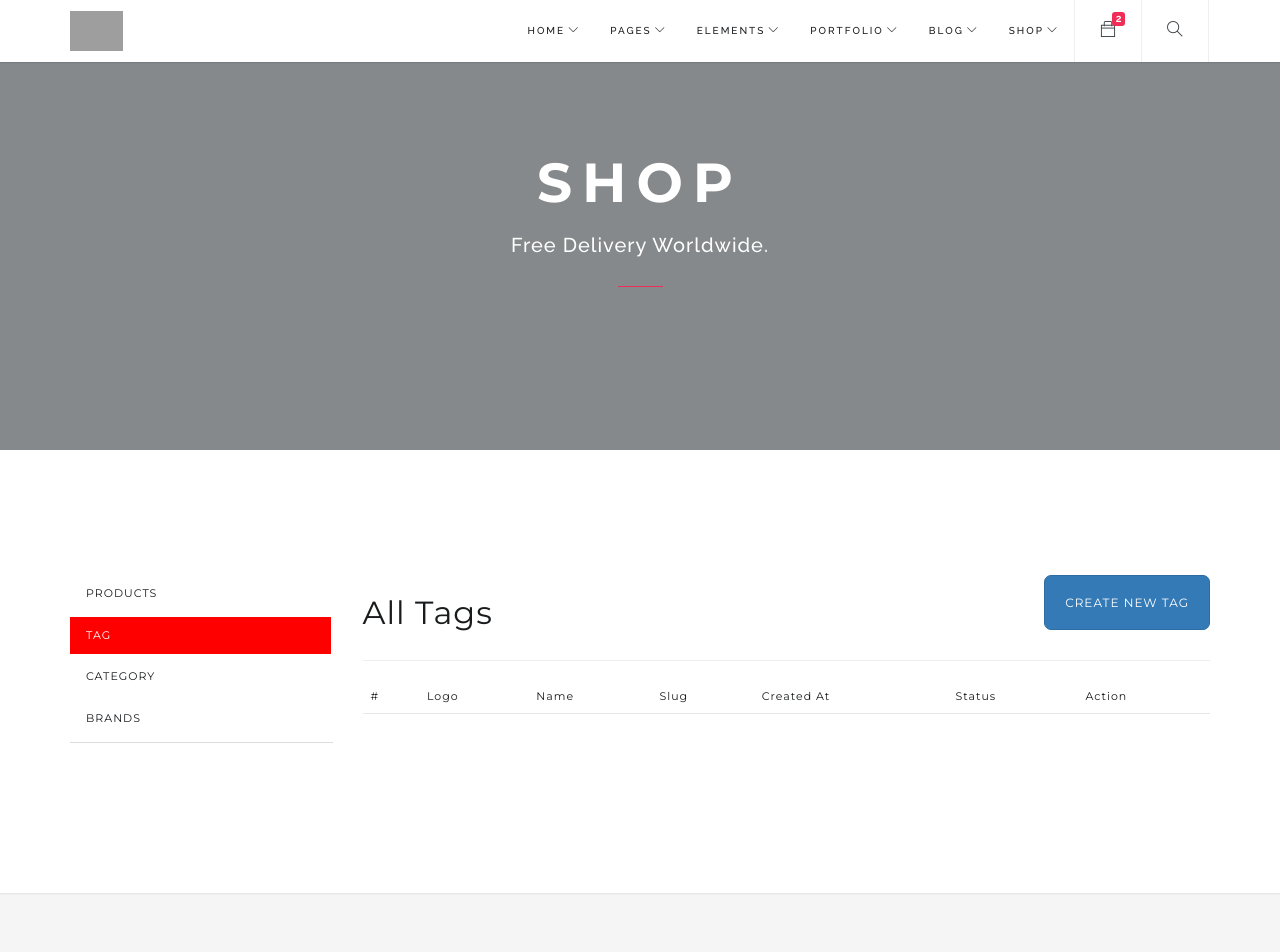
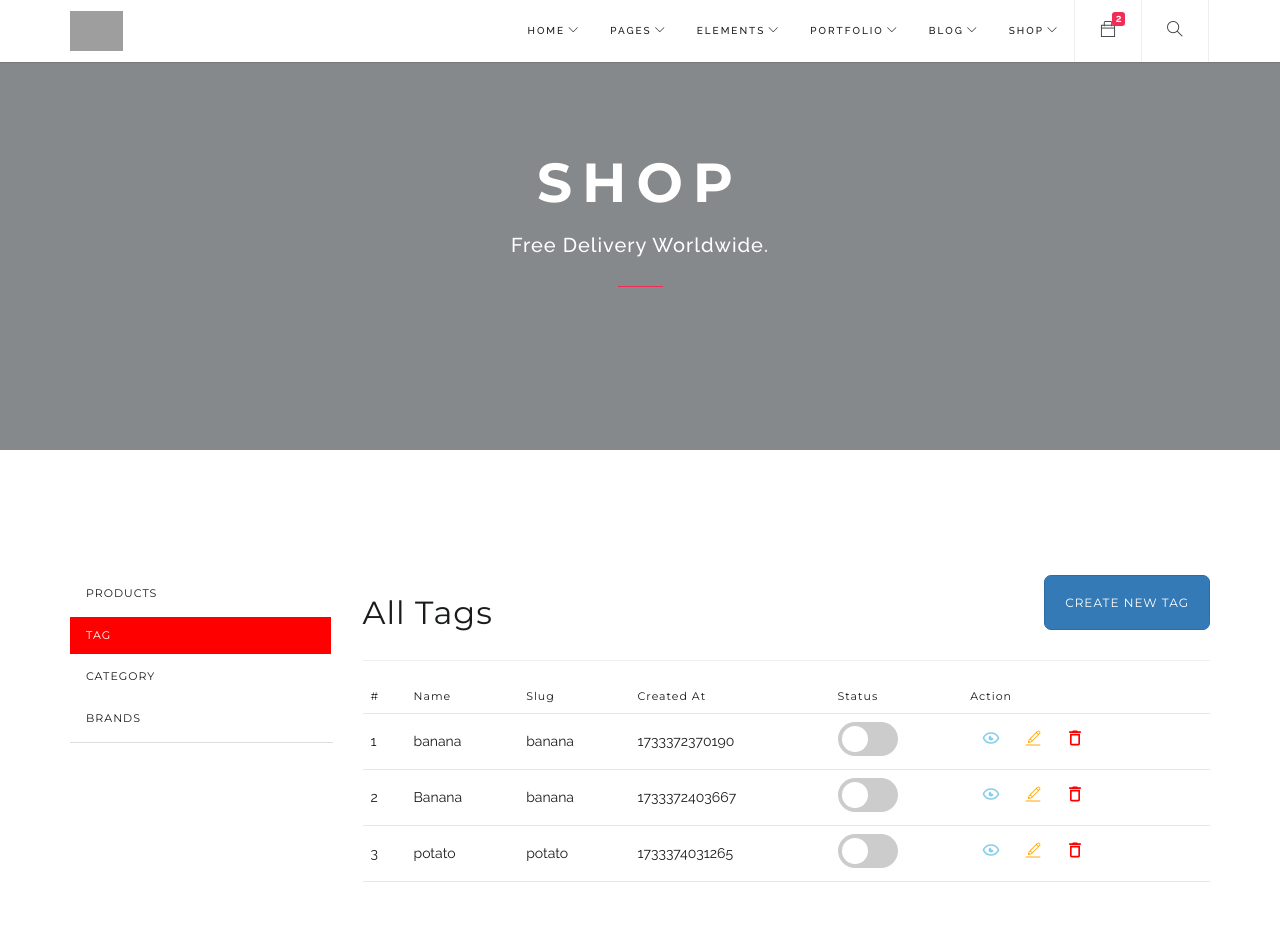
Before and after one commit to Nurunnahar1/shop-app-with-reactjs, a React (Vite) app: page /dashboard/tag in a window 1280 px wide. Shown: the top 952 px of the page. Built offline with nearby package versions, Linux system fonts and the light colour scheme; data requests are answered from the project's data file; grey boxes are pictures that could not be loaded; a web font is replaced by a local one.

Commit message:
tag data show

```diff
--- a/api/data.json
+++ b/api/data.json
@@ -70,6 +70,15 @@
       "trass": false,
       "createdAt": 1733372403667,
       "updatedAt": null
+    },
+    {
+      "id": "e06e",
+      "name": "potato",
+      "slug": "potato",
+      "status": true,
+      "trass": false,
+      "createdAt": 1733374031265,
+      "updatedAt": null
     }
   ],
   "products": []
--- a/src/pages/admin/tag/Tag.jsx
+++ b/src/pages/admin/tag/Tag.jsx
@@ -1,11 +1,20 @@
- import axios from 'axios';
-import { createSlug, dataFix } from '../../../utils/helper';
-import ModalPopup from '../../../components/modal/ModalPopup';
-import { useState } from 'react';
+import axios from "axios";
+import { createSlug, dataFix } from "../../../utils/helper";
+import ModalPopup from "../../../components/modal/ModalPopup";
+import { useContext, useState } from "react";
+import ReduxContext from "../../../context/ReduxContext";
+import ToggleSwitch from "../../../components/ToggleSwitch";
+import { BiShowAlt } from "react-icons/bi";
+import { CiEdit } from "react-icons/ci";
+import { MdDeleteOutline } from "react-icons/md";
 
 const Tag = () => {
   const [modal, setModal] = useState(false);
   const [tag, setTag] = useState("");
+  const [view, setView] = useState(false);
+
+  //get tag data from context
+  const {store, dispatch }= useContext(ReduxContext);
 
   //tag data create
 
@@ -19,8 +28,13 @@ const Tag = () => {
         slug: createSlug(tag),
       })
     );
+    dispatch({
+      type: "TAG_DATA_SHOW",
+        payload:response.data
+    })
     setModal(false);
   };
+
   return (
     <>
       {modal && (
@@ -42,6 +56,8 @@ const Tag = () => {
           </form>
         </ModalPopup>
       )}
+
+      {view && <ModalPopup>show</ModalPopup>}
       <div className="data">
         <div className="data-header">
           <h2>All Tags</h2>
@@ -54,7 +70,6 @@ const Tag = () => {
           <thead>
             <tr>
               <th>#</th>
-              <th>Logo</th>
               <th>Name</th>
               <th>Slug</th>
               <th>Created At</th>
@@ -62,14 +77,11 @@ const Tag = () => {
               <th>Action</th>
             </tr>
           </thead>
-          {/* <tbody>
-
+          <tbody>
+            {store.tags.map((item, index) => {
               return (
                 <tr key={item.id}>
                   <td>{index + 1}</td>
-                  <td>
-                    <img src={item.logo} alt="" />
-                  </td>
                   <td>{item.name}</td>
                   <td>{item.slug}</td>
                   <td>{item.createdAt}</td>
@@ -90,11 +102,11 @@ const Tag = () => {
                 </tr>
               );
             })}
-          </tbody> */}
+          </tbody>
         </table>
       </div>
     </>
   );
- }
+};
 
- export default Tag
+export default Tag;
--- a/src/provider/ReduxProvider.jsx
+++ b/src/provider/ReduxProvider.jsx
@@ -7,19 +7,31 @@ import initialState from "../redux/initialState";
 const ReduxProvider = ({ children }) => {
   const [store, dispatch] = useReducer(reduxReducer, initialState);
 
+  //brand data load
   const LoadAllBrands = async () => {
     const response = await axios.get("http://localhost:5050/brands");
     dispatch({
       type: "BRAND_DATA_LOAD",
-      payload: response.data
+      payload: response.data,
     });
     // console.log(response.data);
   };
 
+  //tag data load
+  const LoadAllTags = async () => {
+    const response = await axios.get("http://localhost:5050/tags");
+    dispatch({
+      type: "TAG_DATA_LOAD",
+      payload: response.data,
+    });
+
+
+  };
+
   useEffect(() => {
     LoadAllBrands();
+    LoadAllTags();
   }, []);
-
 
   return (
     <ReduxContext.Provider value={{ store, dispatch }}>
--- a/src/redux/reduxReducer.js
+++ b/src/redux/reduxReducer.js
@@ -8,7 +8,18 @@ const reduxReducer = (state, action) => {
         case "BRAND_DATA_CREATE":
             return {
                 ...state,
-                brands:[...state.brands, action.payload]
+                brands: [...state.brands, action.payload]
+            }
+        case "TAG_DATA_LOAD":
+            return {
+                ...state,
+                tags: [...action.payload],
+            }
+
+        case "TAG_DATA_SHOW":
+            return {
+                ...state,
+                tags: [...state.tags, action.payload]
             }
 
         default:
```
Lines whose indentation alone changed are shown as unchanged.
